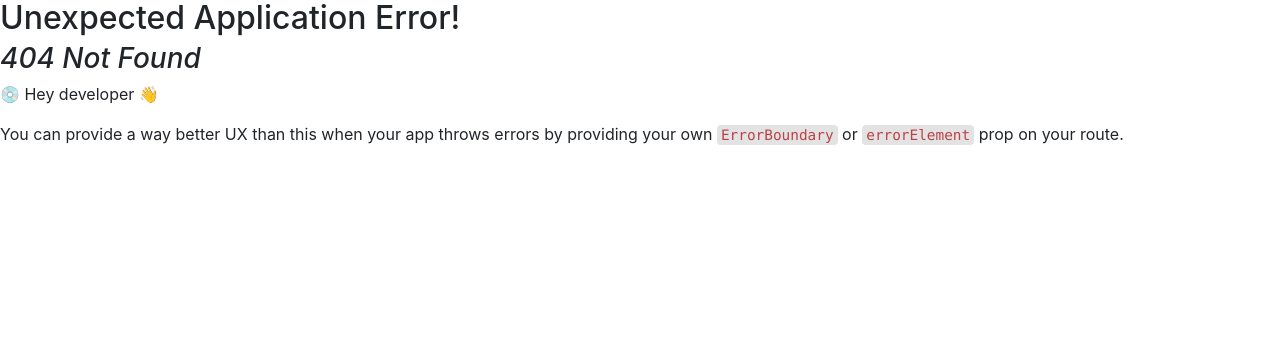
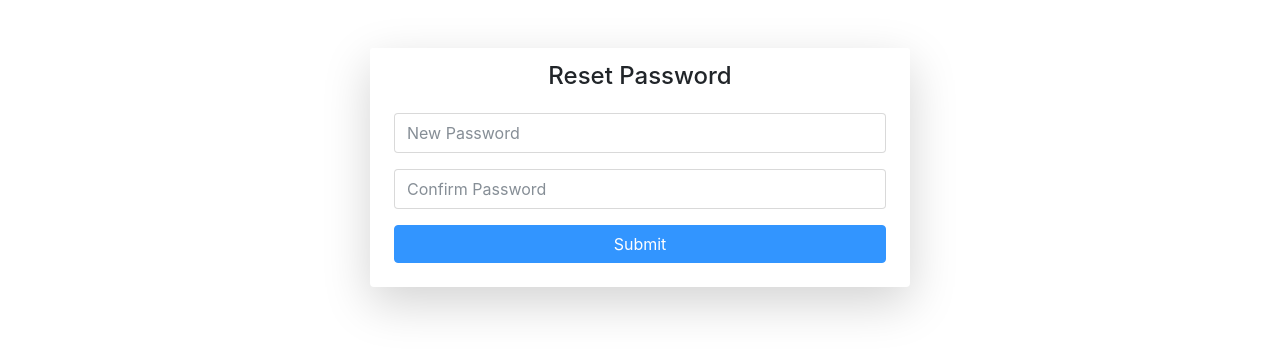
Before and after one commit to SadiaZalmay/SafeAllergenMenu, a React (Vite) app: page /ResetPassword in a window 1280 px wide. Before the commit this address had no page. Shown: the top 354 px of the page. Built offline with nearby package versions, Linux system fonts and the light colour scheme.

Commit message:
Create Reset Password Frontend

```diff
--- a/src/AP/pages/ForgotPassword.tsx
+++ b/src/AP/pages/ForgotPassword.tsx
@@ -20,7 +20,7 @@ const ForgotPassword: React.FC = () => {
     e.preventDefault();
     try {
       const res = await axios.post("http://localhost:5000/api/forgotpassword/", values);
-      if (res.data.Status === 200) {
+      if (res.status === 200) {  // Changed from res.data.Status to res.status
         navigate("/Login");
       } else {
         setErrorMessage("An error occurred. Please try again.");
@@ -30,6 +30,7 @@ const ForgotPassword: React.FC = () => {
       setErrorMessage("An error occurred. Please try again.");
     }
   };
+
 
   return (
     <div className="container">
--- /dev/null
+++ b/src/AP/pages/ResetPassword.tsx
@@ -0,0 +1,59 @@
+import React, { useState } from 'react';
+import '../assets/css/light-bootstrap-dashboard.css';
+
+const ResetPassword: React.FC = () => {
+    const [newPassword, setNewPassword] = useState('');
+    const [confirmPassword, setConfirmPassword] = useState('');
+
+    const handleSubmit = (event: React.FormEvent) => {
+        event.preventDefault();
+        console.log('New Password:', newPassword);
+        console.log('Confirm Password:', confirmPassword);
+    };
+
+    return (
+        <div className="container">
+            {/* Outer Row */}
+            <div className="row justify-content-center">
+                <div className="col-xl-6 col-lg-6 col-md-8">
+                    <div className="card o-hidden border-0 shadow-lg my-5">
+                        <div className="card-header text-center">
+                            <h2 className="h4 mb-0">Reset Password</h2>
+                        </div>
+                        <div className="card-body p-4">
+                            <form className="user" onSubmit={handleSubmit}>
+                                <div className="form-group">
+                                    <input
+                                        type="password"
+                                        className="form-control form-control-user"
+                                        name="NewPassword"
+                                        placeholder="New Password"
+                                        required
+                                        value={newPassword}
+                                        onChange={(e) => setNewPassword(e.target.value)}
+                                    />
+                                </div>
+                                <div className="form-group">
+                                    <input
+                                        type="password"
+                                        className="form-control form-control-user"
+                                        name="ConfirmPassword"
+                                        placeholder="Confirm Password"
+                                        required
+                                        value={confirmPassword}
+                                        onChange={(e) => setConfirmPassword(e.target.value)}
+                                    />
+                                </div>
+                                <button type="submit" className="btn btn-primary btn-block" name="reset">
+                                    Submit
+                                </button>
+                            </form>
+                        </div>
+                    </div>
+                </div>
+            </div>
+        </div>
+    );
+};
+
+export default ResetPassword;
--- a/src/routing/routes.tsx
+++ b/src/routing/routes.tsx
@@ -16,6 +16,7 @@ import Login from "../AP/pages/Login";
 import Register from "../AP/pages/Register";
 import ForgotPassword from "../AP/pages/ForgotPassword";
 import ChangePassword from "../AP/pages/ChangePassword";
+import ResetPassword from "../AP/pages/ResetPassword";
 import AuthGuard from "../AP/pages/AuthGuard";
 
 
@@ -111,6 +112,10 @@ const router = createBrowserRouter([
     element: <ForgotPassword />, // ForotPassword page
   },
   {
+    path: "/ResetPassword",
+    element: <ResetPassword />, // ResetPassword page
+  },
+  {
     path: "/Register",
     element: <Register />, // Register page
   },
```
Also changed, not shown: src/AP/index.js (+4 -4 lines).
